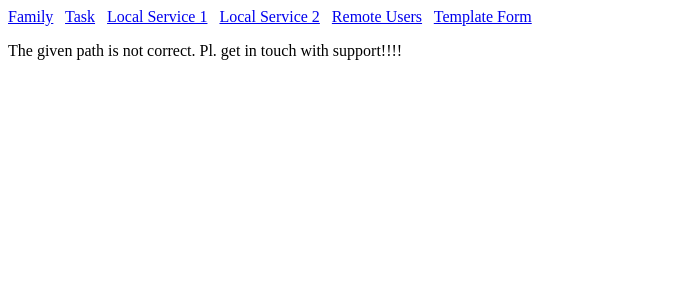
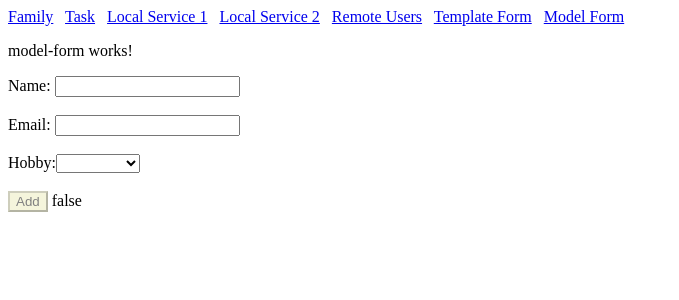
Before and after one commit to prafful/angular7bangalore, an Angular app: page /modelform in a window 1280 px wide. Shown: the top 300 px of the page, without its empty margins (0-679 px from the left). Built offline with nearby package versions, Linux system fonts and the light colour scheme.

Commit message:
day 3 angular bangalore forms

```diff
--- a/src/app/app.component.html
+++ b/src/app/app.component.html
@@ -4,7 +4,8 @@
 <a routerLink="/consumeLocal1">Local Service 1</a> &nbsp;
 <a routerLink="/consumeLocal2">Local Service 2</a> &nbsp;
 <a routerLink="/remoteData">Remote Users</a> &nbsp;
-<a routerLink="/templateform">Template Form</a>
+<a routerLink="/templateform">Template Form</a> &nbsp;
+<a routerLink="/modelform">Model Form</a>
 
 
 <br>
--- /dev/null
+++ b/src/app/form/model-form/model-form.component.css
@@ -0,0 +1,9 @@
+button[type="submit"]:disabled{
+    color:grey;
+    background-color: beige;
+}
+
+button[type="submit"]:hover{
+    color:blue;
+    background-color: aqua;
+}
--- /dev/null
+++ b/src/app/form/model-form/model-form.component.html
@@ -0,0 +1,17 @@
+<p>
+  model-form works!
+</p>
+
+<form [formGroup]="modelForm" (ngSubmit)="modelFormUser(modelForm.value)">
+
+  Name: <input type="text" formControlName="name"><br><br>
+  Email: <input type="text" formControlName="email"><br><br>
+  Hobby:<select formControlName="hobby">
+            <option value="dancing">Dancing</option>
+            <option value="swimming">Swimming</option>
+            <option value="driving">Driving</option>
+        </select>
+ <br><br>
+ <button type="submit" [disabled]="!modelForm.valid">Add</button>
+ {{ modelForm.valid }}
+</form>
--- /dev/null
+++ b/src/app/form/model-form/model-form.component.ts
@@ -0,0 +1,39 @@
+import { Component, OnInit } from '@angular/core';
+import { FormGroup, FormControl, Validators } from "@angular/forms";
+
+@Component({
+  selector: 'app-model-form',
+  templateUrl: './model-form.component.html',
+  styleUrls: ['./model-form.component.css']
+})
+export class ModelFormComponent implements OnInit {
+
+  modelForm:any
+
+  constructor() { }
+
+  ngOnInit() {
+    //this.modelForm.valid = true
+    this.modelForm = new FormGroup({
+                              name: new FormControl("",
+                                              Validators.compose([
+                                                                  Validators.minLength(3),
+                                                                  Validators.pattern('^[a-zA-Z]+$')
+                                                                ])),
+                              email:new FormControl("", this.checkEmailLength),
+                              hobby: new FormControl("")
+    })
+  }
+
+  checkEmailLength(control){
+    if(control.value.length < 4){
+      return {'email':true}
+    }
+  }
+
+  modelFormUser(user){
+    console.log(user)
+  }
+
+
+}
```
Also changed, not shown: src/app/app.module.ts (+9 -1 lines), 1 other file (tests, documents, lock files or other folders).
